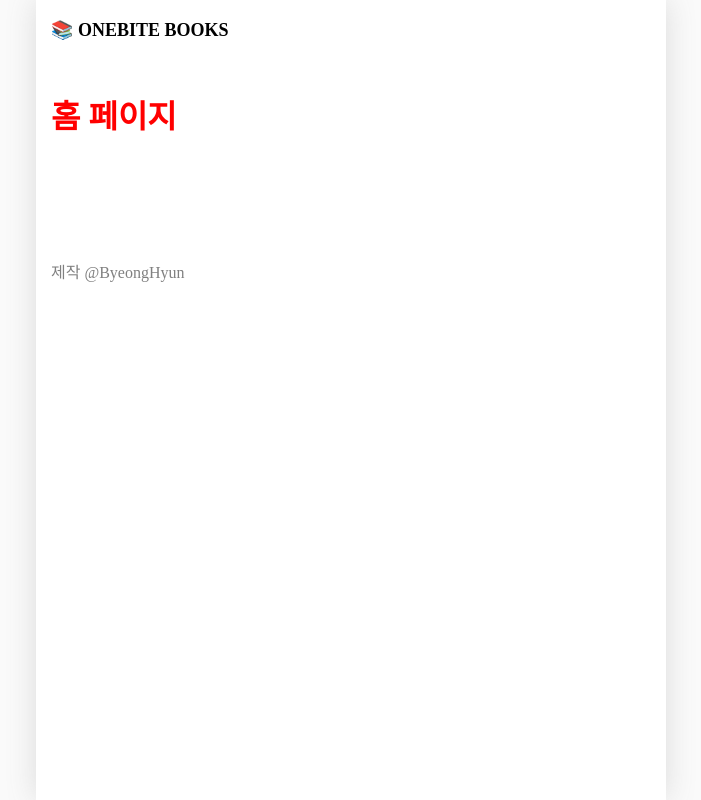
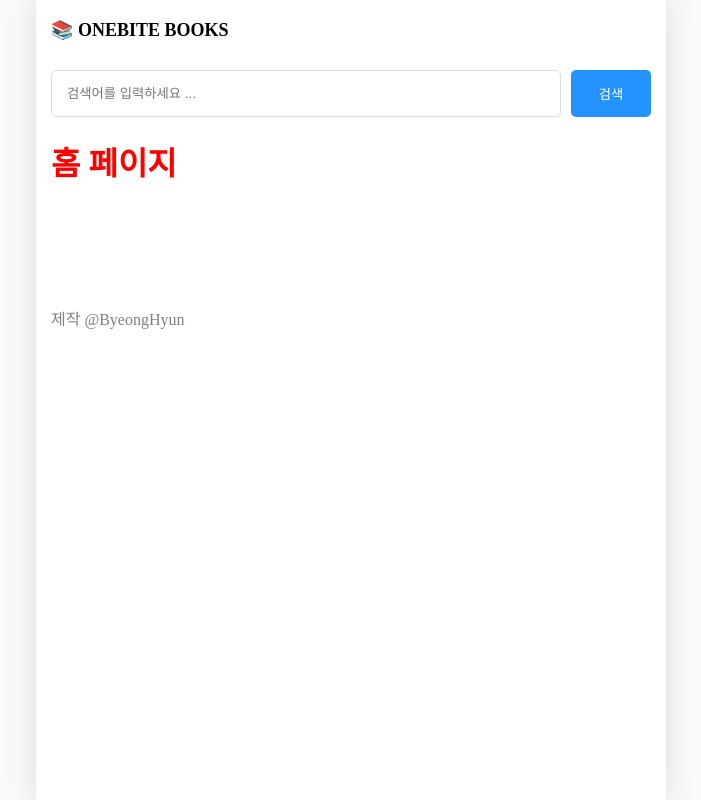
Before and after one commit to Min-byeonghyun/pagerouter-next, a Next.js app: page / in a window 1280 px wide. Shown: the whole page, without its empty margins (289-990 px from the left). Built offline with nearby package versions, Linux system fonts and the light colour scheme.

Commit message:
page layout setting , searchbar create

```diff
--- /dev/null
+++ b/src/components/searchable-layout.module.css
@@ -0,0 +1,21 @@
+.searchbar_container {
+  display: flex;
+  gap: 10px;
+  margin-bottom: 20px;
+}
+
+.searchbar_container > input {
+  flex: 1;
+  padding: 15px;
+  border-radius: 5px;
+  border: 1px solid rgb(220, 220, 220);
+}
+
+.searchbar_container > button {
+  width: 80px;
+  border-radius: 5px;
+  border: none;
+  background-color: rgb(37, 147, 255);
+  color: white;
+  cursor: pointer;
+}
--- /dev/null
+++ b/src/components/searchable-layout.tsx
@@ -0,0 +1,47 @@
+import { useRouter } from "next/router";
+import { ReactNode, useEffect, useState } from "react";
+import style from "./searchable-layout.module.css";
+export default function SearchableLayout({
+  children,
+}: {
+  children: ReactNode;
+}) {
+  const router = useRouter();
+  const [search, setSearch] = useState("");
+
+  const q = router.query.q as string;
+
+  useEffect(() => {
+    setSearch(q || "");
+  }, [q]);
+
+  const onChangeSearch = (e: React.ChangeEvent<HTMLInputElement>) => {
+    setSearch(e.target.value);
+  };
+
+  const onSubmit = () => {
+    if (!search || q === search) return;
+    router.push(`/search?q=${search}`);
+  };
+
+  const onKeyDown = (e: React.KeyboardEvent<HTMLInputElement>) => {
+    if (e.key === "Enter") {
+      onSubmit();
+    }
+  };
+
+  return (
+    <div>
+      <div className={style.searchbar_container}>
+        <input
+          value={search}
+          onKeyDown={onKeyDown}
+          onChange={onChangeSearch}
+          placeholder="검색어를 입력하세요 ..."
+        />
+        <button onClick={onSubmit}>검색</button>
+      </div>
+      {children}
+    </div>
+  );
+}
--- a/src/pages/_app.tsx
+++ b/src/pages/_app.tsx
@@ -1,11 +1,20 @@
 import GlobalLayout from "@/components/global-layout";
 import "@/styles/globals.css";
+import { NextPage } from "next";
 import type { AppProps } from "next/app";
+import { ReactNode } from "react";
 
-export default function App({ Component, pageProps }: AppProps) {
-  return (
-    <GlobalLayout>
-      <Component {...pageProps} />
-    </GlobalLayout>
-  );
+type NextPageWithLayout = NextPage & {
+  getLayout?: (page: ReactNode) => ReactNode;
+};
+
+export default function App({
+  Component,
+  pageProps,
+}: AppProps & {
+  Component: NextPageWithLayout;
+}) {
+  const getLayout = Component.getLayout ?? ((page: ReactNode) => page);
+
+  return <GlobalLayout>{getLayout(<Component {...pageProps} />)}</GlobalLayout>;
 }
--- a/src/pages/index.tsx
+++ b/src/pages/index.tsx
@@ -1,4 +1,6 @@
+import SearchableLayout from "@/components/searchable-layout";
 import style from "./index.module.css";
+import { ReactNode } from "react";
 
 export default function Home() {
   return (
@@ -7,3 +9,7 @@
     </>
   );
 }
+
+Home.getLayout = (page: ReactNode) => {
+  return <SearchableLayout>{page}</SearchableLayout>;
+};
```
Also changed, not shown: src/pages/search/index.tsx (+8 -3 lines).
